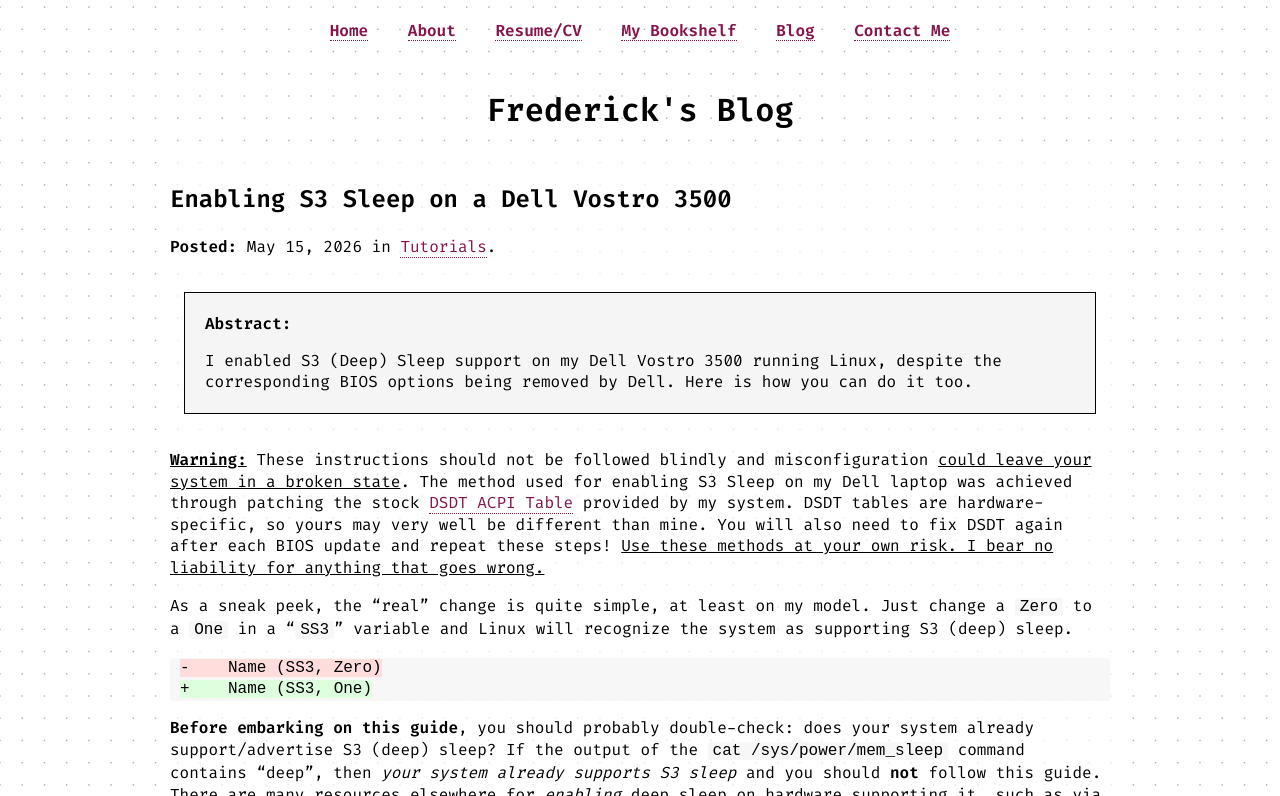
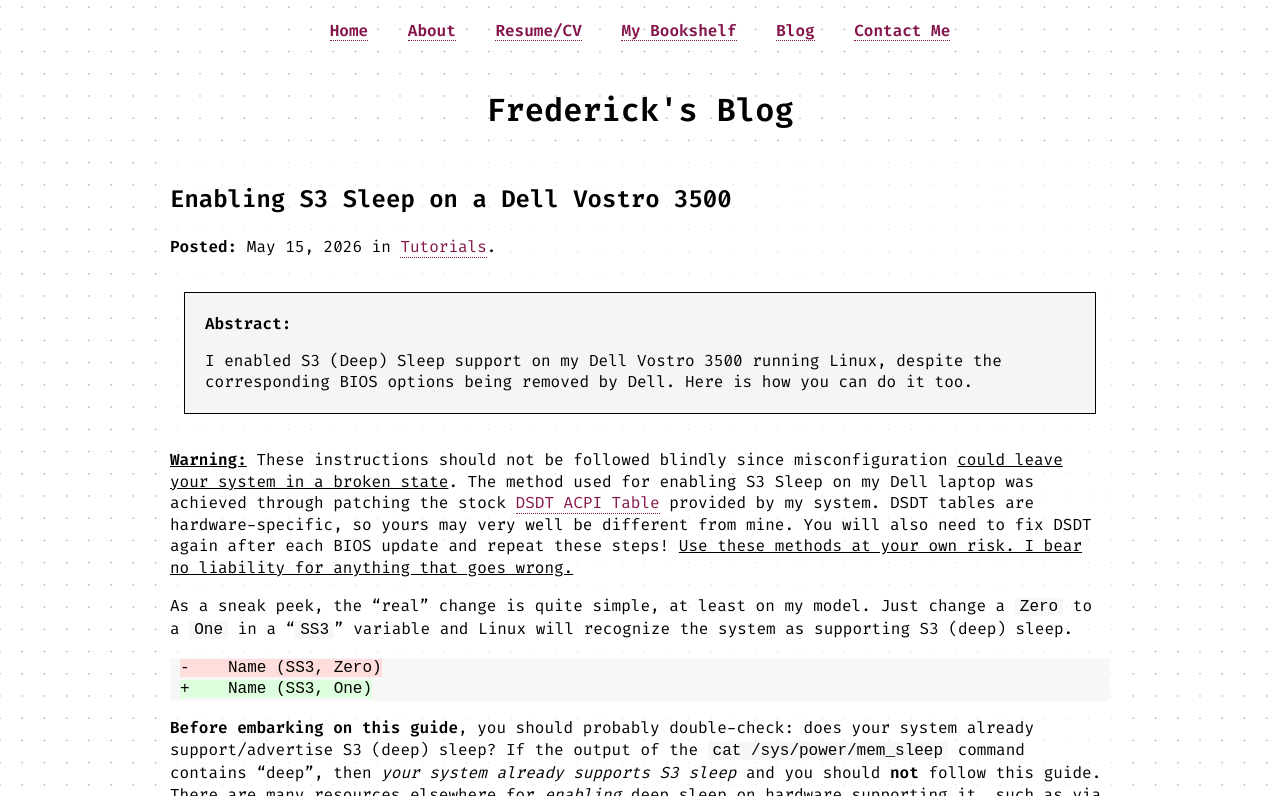
Before and after one commit to FrederickGeek8/freddy.us, a Jekyll site: the page built from _posts/2026-05-14-dell-s3-sleep.md, in a window 1280 px wide and 900 px high, cut to the strip 104-900 px from the top of the window. Built offline with Jekyll 4.4.1, drawn with Linux system fonts in a browser that asks for light colours; some of the changed text lies outside the part shown.

Commit message:
Final final draft

```diff
--- a/_posts/2026-05-14-dell-s3-sleep.md
+++ b/_posts/2026-05-14-dell-s3-sleep.md
@@ -8,7 +8,7 @@
 post_id: dell-s3-sleep
 ---
 
-<u markdown="1"><strong>Warning:</strong></u> These instructions should not be followed blindly and misconfiguration <u>could leave your system in a broken state</u>. The method used for enabling S3 Sleep on my Dell laptop was achieved through patching the stock [DSDT ACPI Table](https://wiki.archlinux.org/title/DSDT) provided by my system. DSDT tables are hardware-specific, so yours may very well be different than mine. You will also need to fix DSDT again after each BIOS update and repeat these steps! <u>Use these methods at your own risk. I bear no liability for anything that goes wrong.</u>
+<u markdown="1"><strong>Warning:</strong></u> These instructions should not be followed blindly since misconfiguration <u>could leave your system in a broken state</u>. The method used for enabling S3 Sleep on my Dell laptop was achieved through patching the stock [DSDT ACPI Table](https://wiki.archlinux.org/title/DSDT) provided by my system. DSDT tables are hardware-specific, so yours may very well be different from mine. You will also need to fix DSDT again after each BIOS update and repeat these steps! <u>Use these methods at your own risk. I bear no liability for anything that goes wrong.</u>
 
 As a sneak peek, the "real" change is quite simple, at least on my model. Just change a `Zero` to a `One` in a "`SS3`" variable and Linux will recognize the system as supporting S3 (deep) sleep.
 
```
Also changed, not shown: other parts of _posts/2026-05-14-dell-s3-sleep.md (+4 -4 lines).
